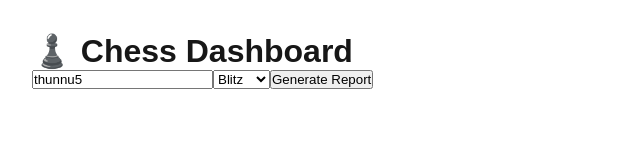
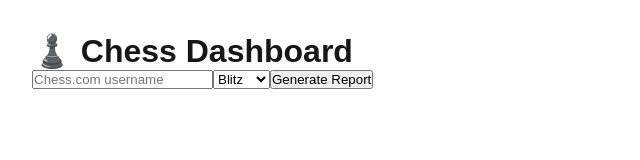
Before and after one commit to charliemanter/charliemanter.com-frontend, a Next.js app: page /chess-dash in a window 1280 px wide. Shown: the top 160 px of the page, without its empty margins (0-640 px from the left). Built offline with nearby package versions, Linux system fonts and the light colour scheme.

Commit message:
Update chess-dash.js

```diff
--- a/src/pages/chess-dash.js
+++ b/src/pages/chess-dash.js
@@ -1,7 +1,7 @@
 import { useState } from 'react';
 
 export default function Home() {
-  const [username, setUsername] = useState('thunnu5');
+  const [username, setUsername] = useState(null);
   const [timeClass, setTimeClass] = useState('blitz');
   const [loading, setLoading] = useState(false);
   const [pieChart, setPieChart] = useState(null);
```
